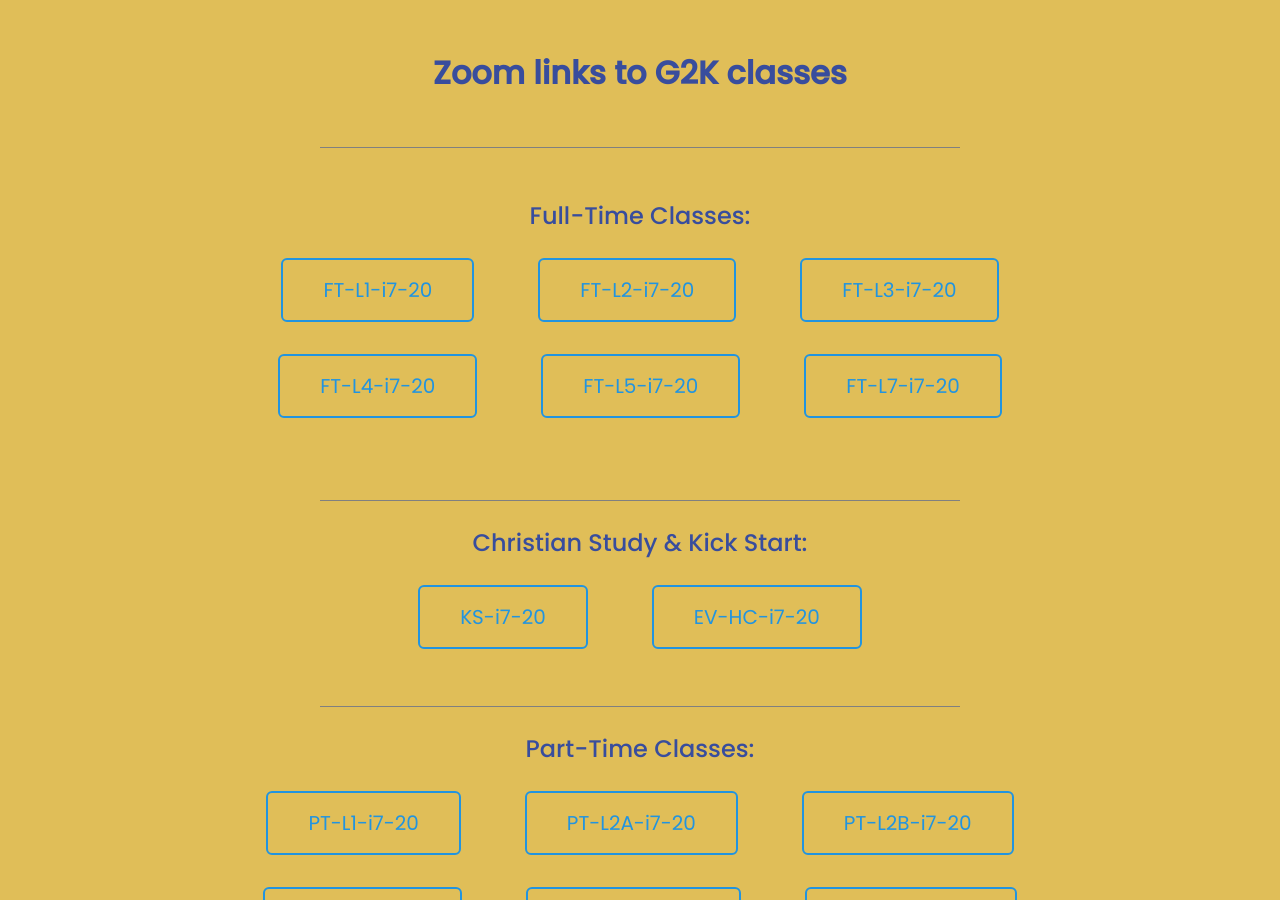
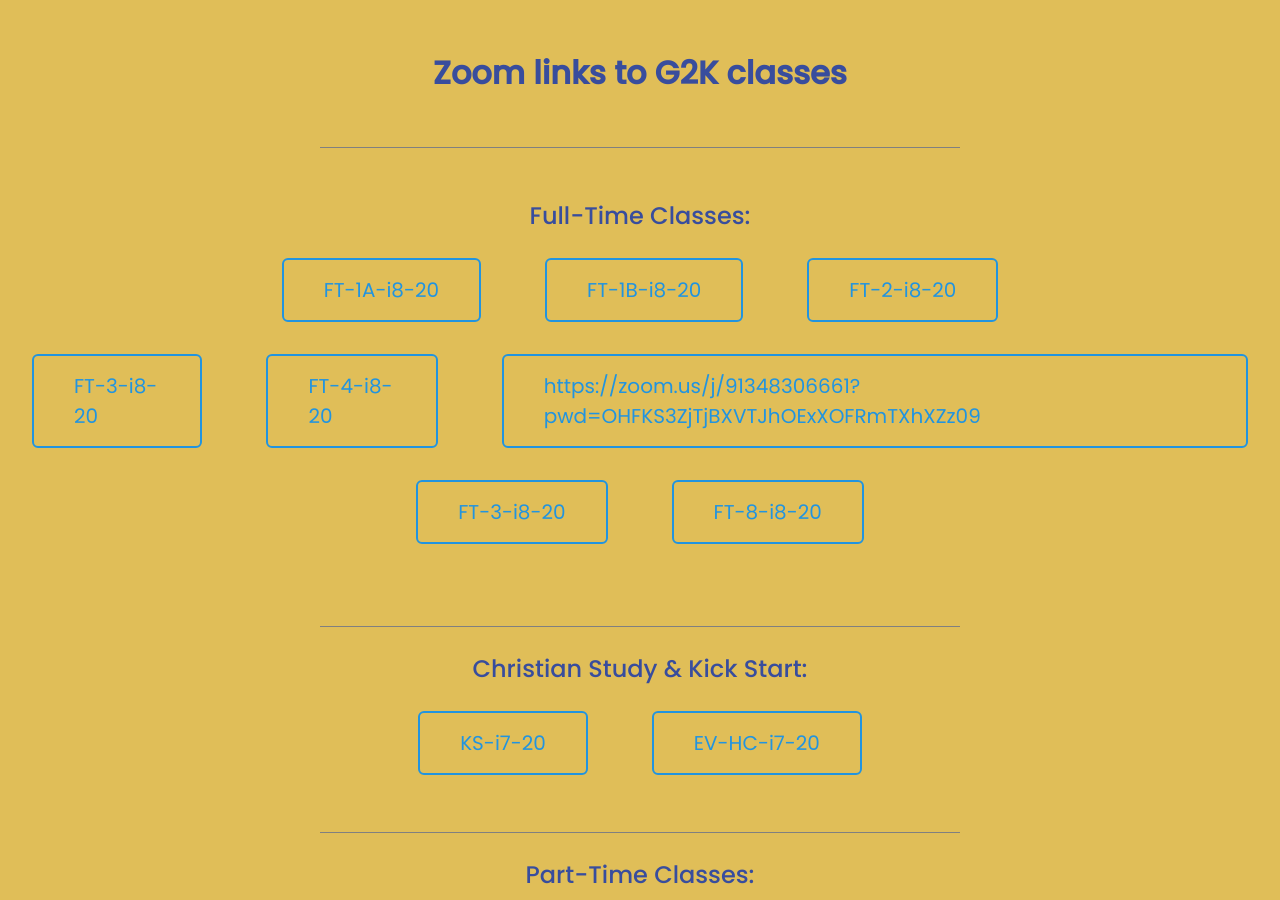
Before and after one commit to tech-g2k/Zoom-links, a Jekyll site: the page built from index.html, in a window 1280 px wide and 900 px high. Built offline with Jekyll 4.4.1, drawn with Linux system fonts in a browser that asks for light colours.

Commit message:
Add intake 8 links

```diff
--- a/_config.yml
+++ b/_config.yml
@@ -29,7 +29,7 @@ google_api_key:
 # Build settings
 markdown: kramdown
 
-# Zoom classroom links full-time classes
+# Zoom classroom links full-time classes intake 7:
 ft-l1-ln : https://zoom.us/j/91642595840?pwd=MnBMR1BLT0dVdDgzSHJjOENJRkF1Zz09
 ft-l1-tx : FT-L1-i7-20
 ft-l2-ln : https://zoom.us/j/96762214269?pwd=aTFwOUVrL2QyRllDSEVUVzBBWi9QQT09
@@ -42,6 +42,23 @@ ft-l5-ln : https://zoom.us/j/97206514653?pwd=U1lHV2ZPaXFpMzM2M09JUG54eUhFQT09
 ft-l5-tx : FT-L5-i7-20
 ft-l7-ln : https://zoom.us/j/92323459108?pwd=aDNQQXFsNkZRRGJKYnV2aEY2Vi9EQT09
 ft-l7-tx : FT-L7-i7-20
+# Zoom classroom links full-time classes intake 8:
+ft-1-ln : https://zoom.us/j/95341947989?pwd=b0tMbm05K2poOXdPNm5XM0s5dVplZz09
+ft-1-tx : FT-1A-i8-20
+ft-2-ln : https://zoom.us/j/97046180578?pwd=RUp1eVZHTW9YRzdSV3VjZXZxbW14UT09
+ft-2-tx : FT-1B-i8-20
+ft-3-ln : https://zoom.us/j/99990206507?pwd=VGVIWWZ0ak5SUHplNFlVR0oyN3BKUT09
+ft-3-tx : FT-2-i8-20
+ft-4-ln : https://zoom.us/j/99899431067?pwd=TFdTdWhCV29Sc0VTcXFTdlpUT0pPQT09
+ft-4-tx : FT-3-i8-20
+ft-5-ln : https://zoom.us/j/98700367402?pwd=V09nWmRldE5BYXh5Tjc2TFBHSE80QT09
+ft-5-tx : FT-4-i8-20
+ft-6-ln : https://zoom.us/j/91348306661?pwd=OHFKS3ZjTjBXVTJhOExXOFRmTXhXZz09
+ft-6-tx : FT-5-i8-20
+ft-7-ln : https://zoom.us/j/93014712031?pwd=OS9DaFpTYWlLR0FNTEJ5NnJMb3RzZz09
+ft-7-tx : FT-6-i8-20
+ft-9-ln : https://zoom.us/j/94971947980?pwd=bCtiNWE2SzFIc1k5anRuTlFPdEdmdz09
+ft-9-tx : FT-8-i8-20
 
 # Zoom classroom links Christian Study
 ks-i7-ln : https://zoom.us/j/97337701712?pwd=cmozQk1hQXZ6TDlpZFNMWVhzVzcrQT09
--- a/_includes/full-time.html
+++ b/_includes/full-time.html
@@ -5,25 +5,34 @@
     <h2>Full-Time Classes:</h2>
     <ul class="buttons">
         <li class="buttons__item">
-            <a class="shiney" href={{ site.ft-l1-ln }} >{{ site.ft-l1-tx }}</a>
+            <a class="shiney" href={{ site.ft-1-ln }} >{{ site.ft-1-tx }}</a>
         </li>
         <li class="buttons__item">
-            <a class="shiney" href={{ site.ft-l2-ln }} >{{ site.ft-l2-tx }}</a>
+            <a class="shiney" href={{ site.ft-2-ln }} >{{ site.ft-2-tx }}</a>
         </li>
         <li class="buttons__item">
-            <a class="shiney" href={{ site.ft-l3-ln }} >{{ site.ft-l3-tx }}</a>
+            <a class="shiney" href={{ site.ft-3-ln }} >{{ site.ft-3-tx }}</a>
         </li>
     </ul>
     <br>
     <ul class="buttons">
         <li class="buttons__item">
-            <a class="shiney" href={{ site.ft-l4-ln }} >{{ site.ft-l4-tx }}</a>
+            <a class="shiney" href={{ site.ft-4-ln }} >{{ site.ft-4-tx }}</a>
         </li>
         <li class="buttons__item">
-            <a class="shiney" href={{ site.ft-l5-ln }} >{{ site.ft-l5-tx }}</a>
+            <a class="shiney" href={{ site.ft-5-ln }} >{{ site.ft-5-tx }}</a>
         </li>
         <li class="buttons__item">
-            <a class="shiney" href={{ site.ft-l7-ln }} >{{ site.ft-l7-tx }}</a>
+            <a class="shiney" href={{ site.ft-5-tx }} >{{ site.ft-6-ln }}</a>
+        </li>
+    </ul>
+    <br>
+    <ul class="buttons">
+        <li class="buttons__item">
+            <a class="shiney" href={{ site.ft-4-ln }} >{{ site.ft-4-tx }}</a>
+        </li>
+        <li class="buttons__item">
+            <a class="shiney" href={{ site. }} >{{ site.ft-9-tx }}</a>
         </li>
     </ul>
     <br>
```
